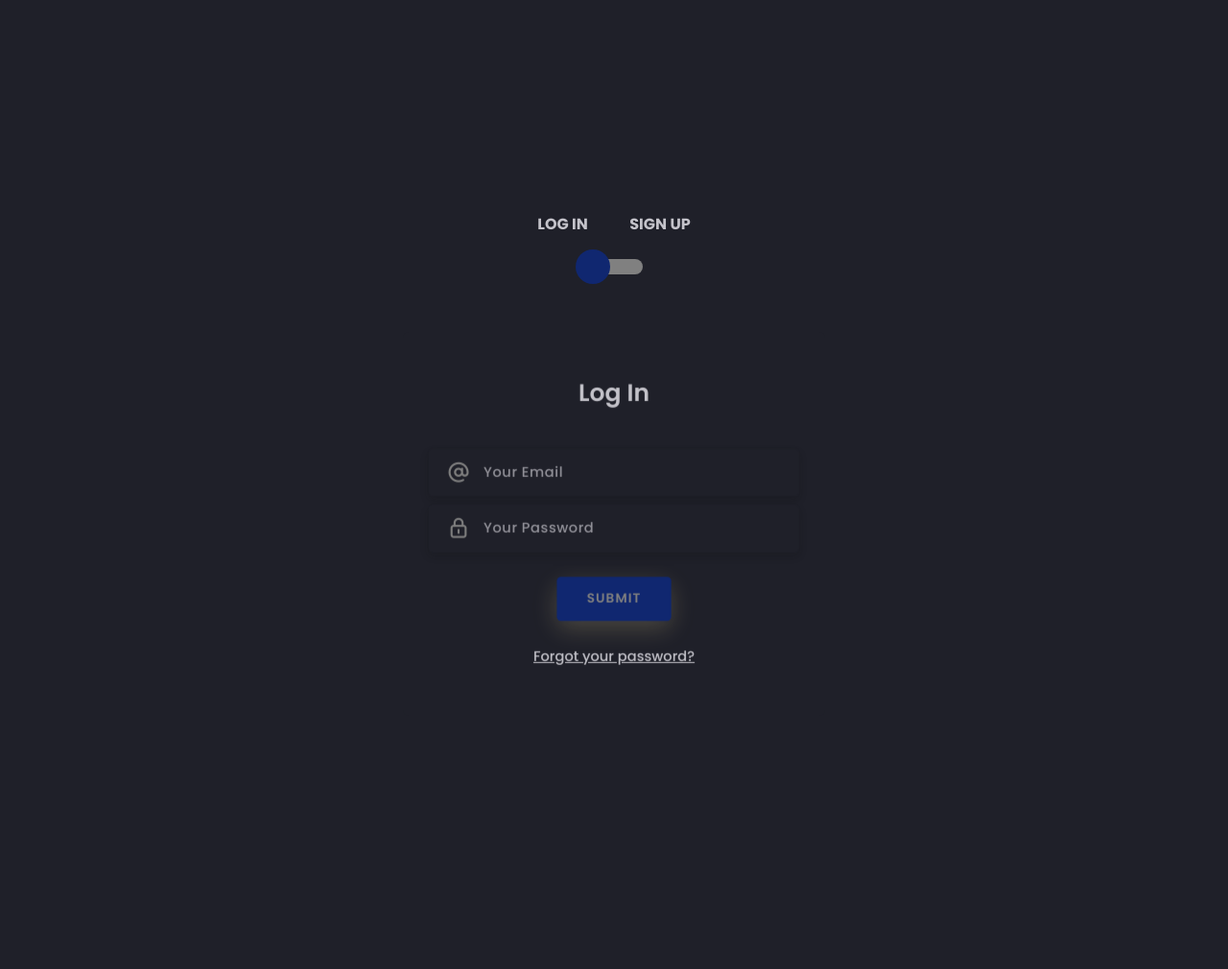
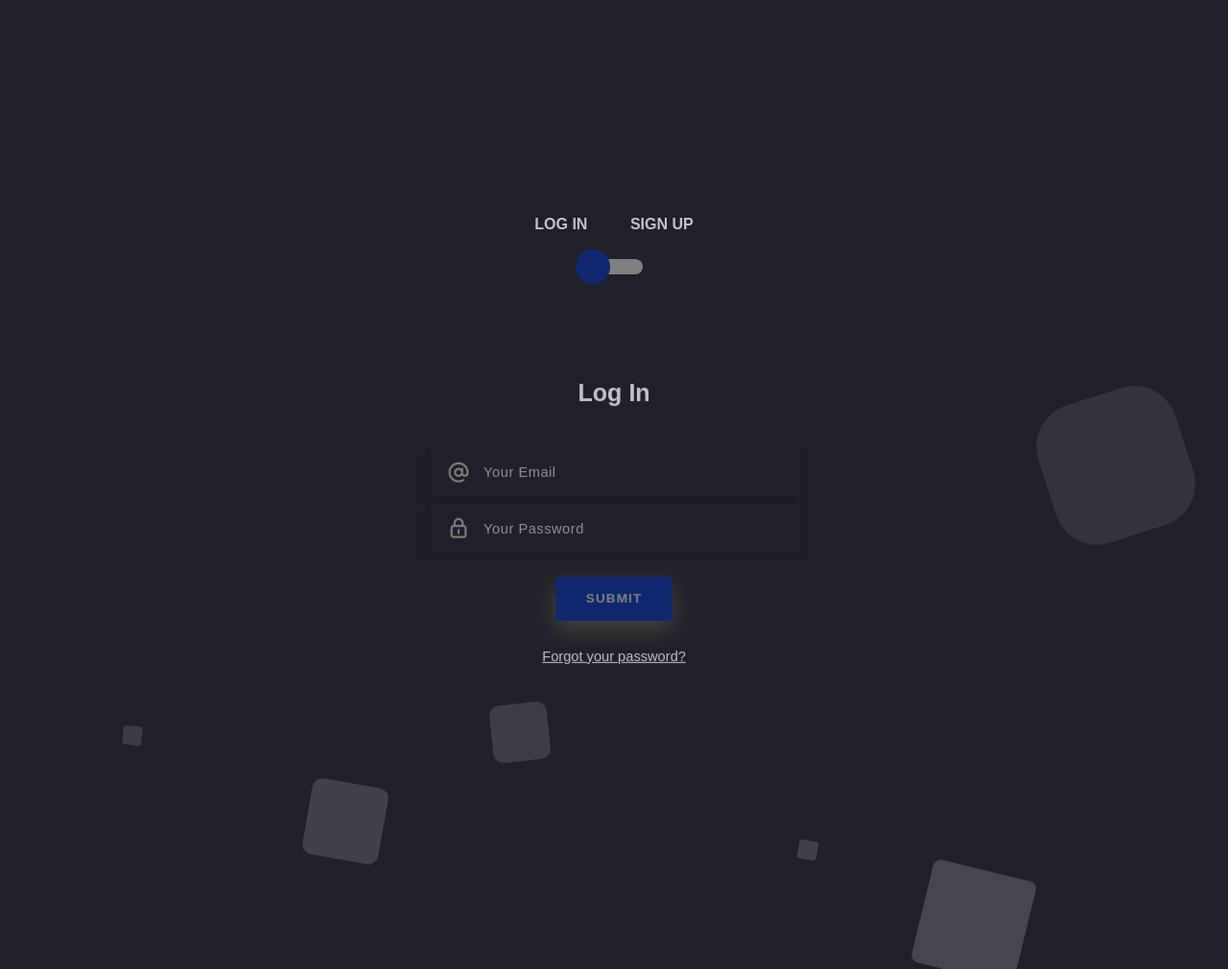
Before and after one commit to EngerDouglas/teacher-feedback, a web app: file Profesores_WEB/views/user.html in a window 1280 px wide. Shown: the whole page at 96% size. Run offline with its HTML, style and script files only (its server is not run), Linux system fonts and the light colour scheme.

Commit message:
animacion

```diff
--- a/Profesores_WEB/css/user.css
+++ b/Profesores_WEB/css/user.css
@@ -268,3 +268,145 @@ h6 span{
   color: gray;
   box-shadow: 0 8px 24px 0 rgba(16,39,112,.2);
 }
+
+@import url('https://fonts.googleapis.com/css?family=Exo:400,700');
+
+*{
+    margin: 0px;
+    padding: 0px;
+}
+
+body{
+    font-family: 'Exo', sans-serif;
+}
+
+
+.context {
+    width: 100%;
+    position: absolute;
+    top:50vh;
+
+}
+
+.context h1{
+    text-align: center;
+    color: #fff;
+    font-size: 50px;
+}
+
+
+
+.circles{
+    position: absolute;
+    top: 0;
+    left: 0;
+    width: 100%;
+    height: 100%;
+    overflow: hidden;
+}
+
+.circles li{
+    position: absolute;
+    display: block;
+    list-style: none;
+    width: 20px;
+    height: 20px;
+    background: rgba(255, 255, 255, 0.2);
+    animation: animate 25s linear infinite;
+    bottom: -150px;
+
+}
+
+.circles li:nth-child(1){
+    left: 25%;
+    width: 80px;
+    height: 80px;
+    animation-delay: 0s;
+}
+
+
+.circles li:nth-child(2){
+    left: 10%;
+    width: 20px;
+    height: 20px;
+    animation-delay: 2s;
+    animation-duration: 12s;
+}
+
+.circles li:nth-child(3){
+    left: 70%;
+    width: 20px;
+    height: 20px;
+    animation-delay: 4s;
+}
+
+.circles li:nth-child(4){
+    left: 40%;
+    width: 60px;
+    height: 60px;
+    animation-delay: 0s;
+    animation-duration: 18s;
+}
+
+.circles li:nth-child(5){
+    left: 65%;
+    width: 20px;
+    height: 20px;
+    animation-delay: 0s;
+}
+
+.circles li:nth-child(6){
+    left: 75%;
+    width: 110px;
+    height: 110px;
+    animation-delay: 3s;
+}
+
+.circles li:nth-child(7){
+    left: 35%;
+    width: 150px;
+    height: 150px;
+    animation-delay: 7s;
+}
+
+.circles li:nth-child(8){
+    left: 50%;
+    width: 25px;
+    height: 25px;
+    animation-delay: 15s;
+    animation-duration: 45s;
+}
+
+.circles li:nth-child(9){
+    left: 20%;
+    width: 15px;
+    height: 15px;
+    animation-delay: 2s;
+    animation-duration: 35s;
+}
+
+.circles li:nth-child(10){
+    left: 85%;
+    width: 150px;
+    height: 150px;
+    animation-delay: 0s;
+    animation-duration: 11s;
+}
+
+
+
+@keyframes animate {
+
+    0%{
+        transform: translateY(0) rotate(0deg);
+        opacity: 1;
+        border-radius: 0;
+    }
+
+    100%{
+        transform: translateY(-1000px) rotate(720deg);
+        opacity: 0;
+        border-radius: 50%;
+    }
+
+}
--- a/Profesores_WEB/views/user.html
+++ b/Profesores_WEB/views/user.html
@@ -10,11 +10,13 @@
 
 </head>
 <body>
+
      <div class="section">
 		<div class="container">
 			<div class="row full-height justify-content-center">
 				<div class="col-12 text-center align-self-center py-5">
 					<div class="section pb-5 pt-5 pt-sm-2 text-center">
+
 						<h6 class="mb-0 pb-3"><span>Log In </span><span>Sign Up</span></h6>
 			          	<input class="checkbox" type="checkbox" id="reg-log" name="reg-log"/>
 			          	<label for="reg-log"></label>
@@ -64,6 +66,20 @@
 	      	</div>
 	    </div>
 	</div>
+	<div class="area" >
+		<ul class="circles">
+				<li></li>
+				<li></li>
+				<li></li>
+				<li></li>
+				<li></li>
+				<li></li>
+				<li></li>
+				<li></li>
+				<li></li>
+				<li></li>
+		</ul>
+	</div >
 	<script src="../js/user.js"></script>
 
 </body>
```
